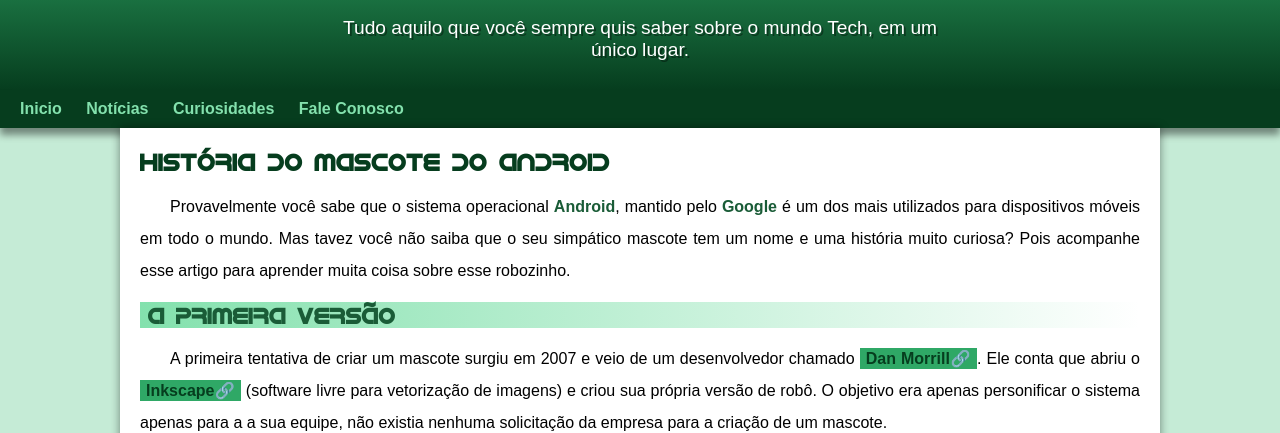
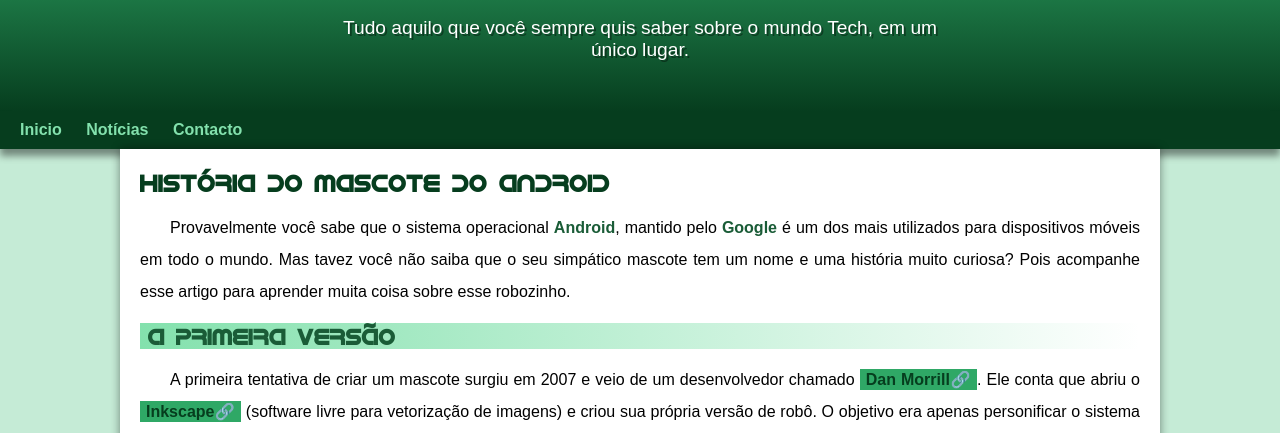
Before and after one commit to joseulo/site-android, a plain HTML site: page index.html in a window 1280 px wide. Shown: the part 100-533 px from the top of the page. Drawn offline with Linux system fonts and the light colour scheme.

Commit message:
novas correções

```diff
--- a/css/sty.css
+++ b/css/sty.css
@@ -54,7 +54,7 @@ header>p{
     padding-right: 10px;
     padding-left: 10px;
     margin: auto;
-    margin-bottom: 10px;
+    padding-bottom: 50px;
     text-shadow: 2px 2px 0px rgba(0, 0, 0, 0.384);
 }
 
--- a/index.html
+++ b/index.html
@@ -16,8 +16,7 @@
     <nav>
         <a href="">Inicio</a>
         <a href="">Notícias</a>
-        <a href="">Curiosidades</a>
-        <a href="">Fale Conosco</a>
+        <a href="">Contacto</a>
     </nav>
     <main>
         <article>
```
